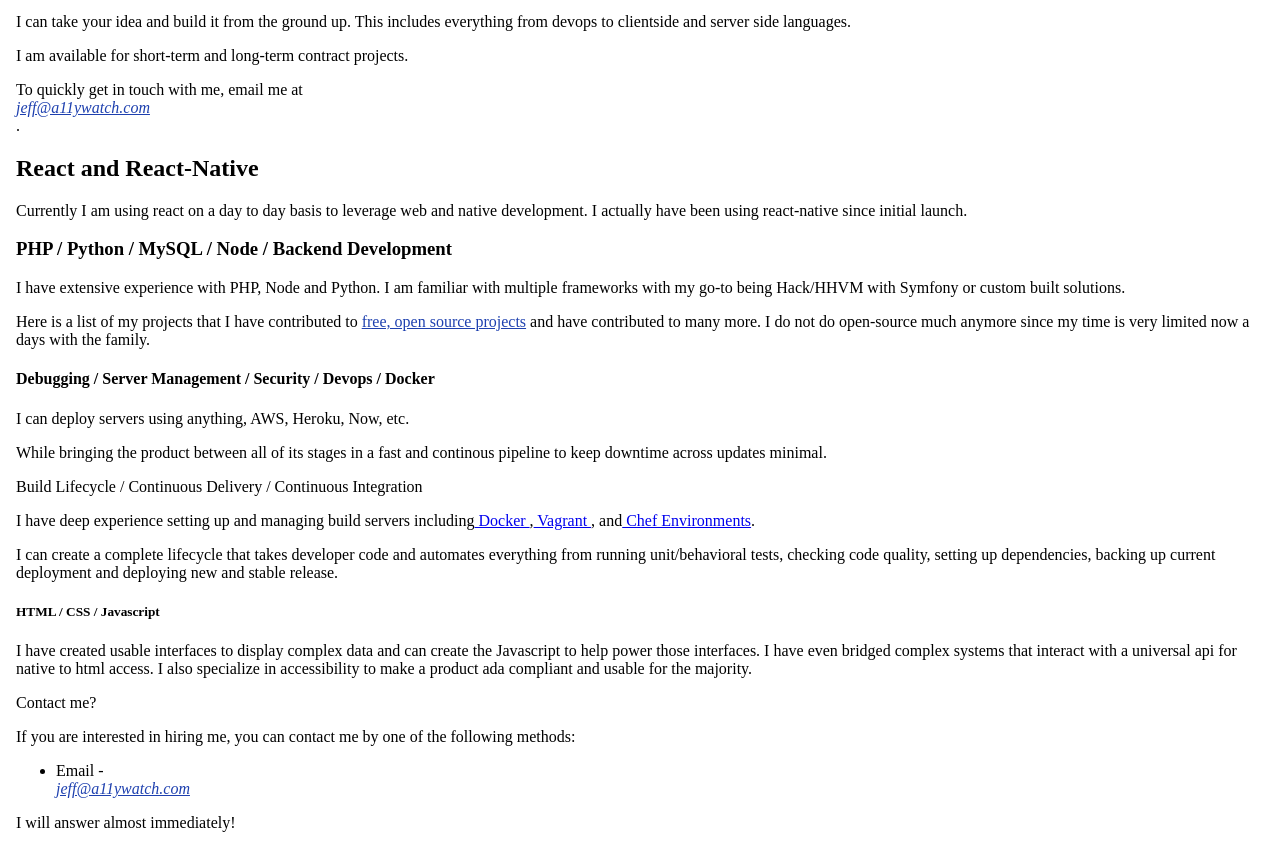
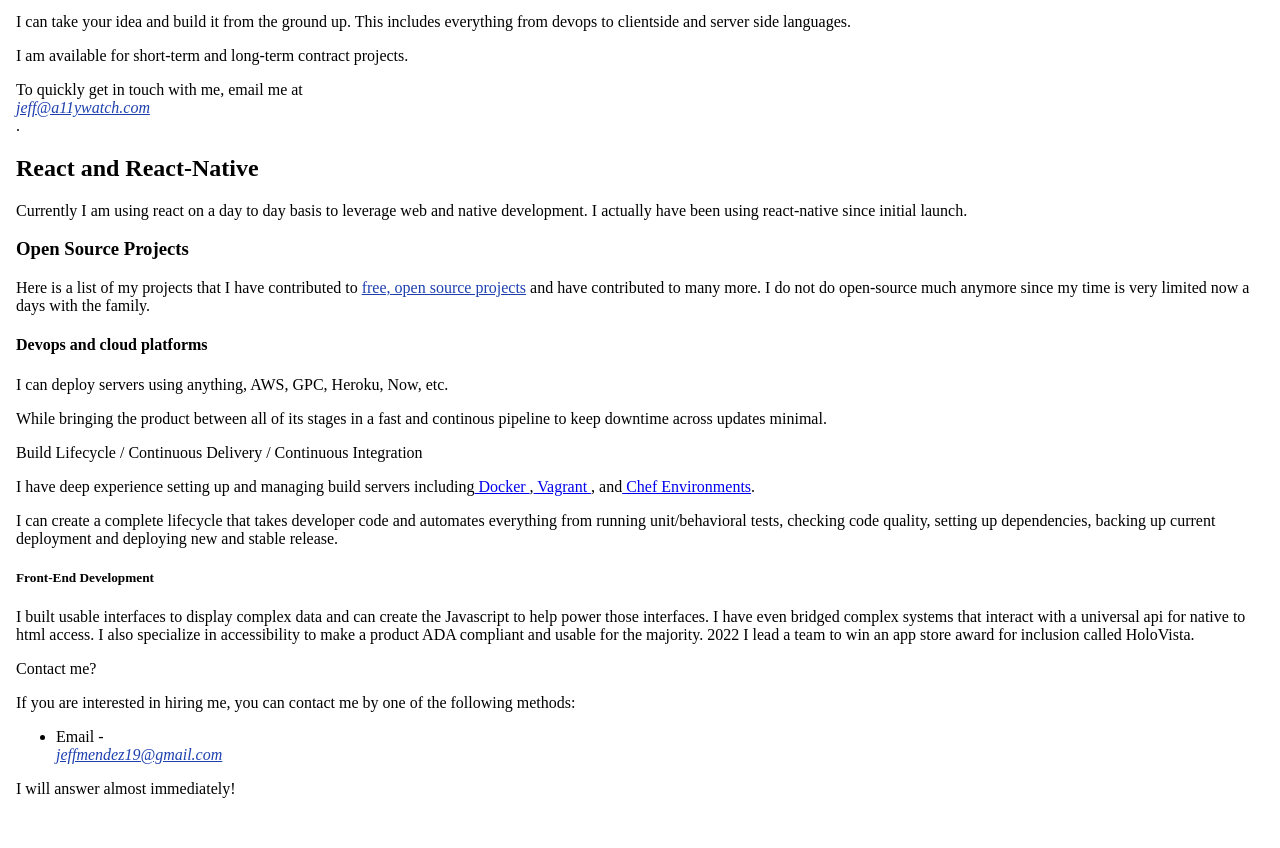
Before and after one commit to j-mendez/portfolio, an Astro site: page /hire in a window 1280 px wide. Shown: the part 157-1005 px from the top of the page. After the commit the page ends 971 px from the top, so only its background shows below. Built offline with nearby package versions, Linux system fonts and the light colour scheme; Astro itself is replaced by a stand-in of ours.

Commit message:
chore(about): add app award section

```diff
--- a/src/components/about.tsx
+++ b/src/components/about.tsx
@@ -9,8 +9,8 @@ const About = () => {
           <p>
             Florida based software engineer that loves everything about building
             things. I specialize in security, devops, data intensive
-            applications, and UI/UX (all platforms from no OS, web, mobile, and
-            desktop applications).
+            applications, and UI/UX (all platforms from no OS, web, mobile, devops, cloud, and
+            native applications).
           </p>
           <p>
             If you are looking for an experienced software engineer to create a
@@ -22,7 +22,7 @@ const About = () => {
         <div>
           Contact me at
           <address>
-            <a href={"mailto:jeff@a11ywatch.com"}>jeff@a11ywatch.com</a>
+            <a href={"mailto:jeffmendez19@gmail.com"}>jeffmendez19@gmail.com</a>
           </address>
           <p>
             My github is{" "}
--- a/src/components/hire.tsx
+++ b/src/components/hire.tsx
@@ -30,12 +30,7 @@ const Hire = () => {
         native development. I actually have been using react-native since
         initial launch.
       </p>
-      <h3>PHP / Python / MySQL / Node / Backend Development</h3>
-      <p>
-        I have extensive experience with PHP, Node and Python. I am familiar
-        with multiple frameworks with my go-to being Hack/HHVM with Symfony or
-        custom built solutions.
-      </p>
+      <h3>Open Source Projects </h3>
       <p>
         Here is a list of my projects that I have contributed to{" "}
         <a
@@ -50,9 +45,9 @@ const Hire = () => {
         since my time is very limited now a days with the family.
       </p>
       <h4 id="puppet-%2F-server-management-%2F-devops">
-        Debugging / Server Management / Security / Devops / Docker
+        Devops and cloud platforms
       </h4>
-      <p>I can deploy servers using anything, AWS, Heroku, Now, etc.</p>
+      <p>I can deploy servers using anything, AWS, GPC, Heroku, Now, etc.</p>
       <p>
         While bringing the product between all of its stages in a fast and
         continous pipeline to keep downtime across updates minimal.
@@ -70,13 +65,14 @@ const Hire = () => {
         quality, setting up dependencies, backing up current deployment and
         deploying new and stable release.
       </p>
-      <h5 id="html5-%2F-css-%2F-javascript">HTML / CSS / Javascript</h5>
+      <h5 id="html5-%2F-css-%2F-javascript">Front-End Development</h5>
       <p>
-        I have created usable interfaces to display complex data and can create
+        I built usable interfaces to display complex data and can create
         the Javascript to help power those interfaces. I have even bridged
         complex systems that interact with a universal api for native to html
-        access. I also specialize in accessibility to make a product ada
-        compliant and usable for the majority.
+        access. I also specialize in accessibility to make a product ADA
+        compliant and usable for the majority. 2022 I lead a team to win an app store
+        award for inclusion called HoloVista.
       </p>
       <p id="call-me%2C-maybe%3F">Contact me?</p>
       <p>
@@ -88,10 +84,10 @@ const Hire = () => {
           Email -{" "}
           <address>
           <a
-            href="mailto:jeff@a11ywatch.com"
+            href="mailto:jeffmendez19@gmail.com"
             style={{ color: "rgb(30, 64, 175)" }}
           >
-            jeff@a11ywatch.com
+            jeffmendez19@gmail.com
           </a>
           </address>
         </li>
--- a/src/components/home.tsx
+++ b/src/components/home.tsx
@@ -5,8 +5,7 @@ const Home = () => {
     <>
       <section>
         <p>
-          Hi, my name is Jeff Mendez and I am software engineer and Founder of
-          A11yWatch a web accessibility improvement suite.
+          Hi, my name is Jeff Mendez and I am software engineer residing in Florida.
         </p>
         <p>
           Checkout{" "}
--- a/src/components/tags.tsx
+++ b/src/components/tags.tsx
@@ -14,9 +14,9 @@ class Tags extends React.Component {
     return (
       <>
         <div>
-          <h1>Some cool projects</h1>
+          <h1>Roles in projects</h1>
           <p>
-            A couple of cool projects that I got to work on over the years.
+            A couple of projects that I got to work on over the years.
           </p>
           <h2>
             Software from different stacks along the way.
```
